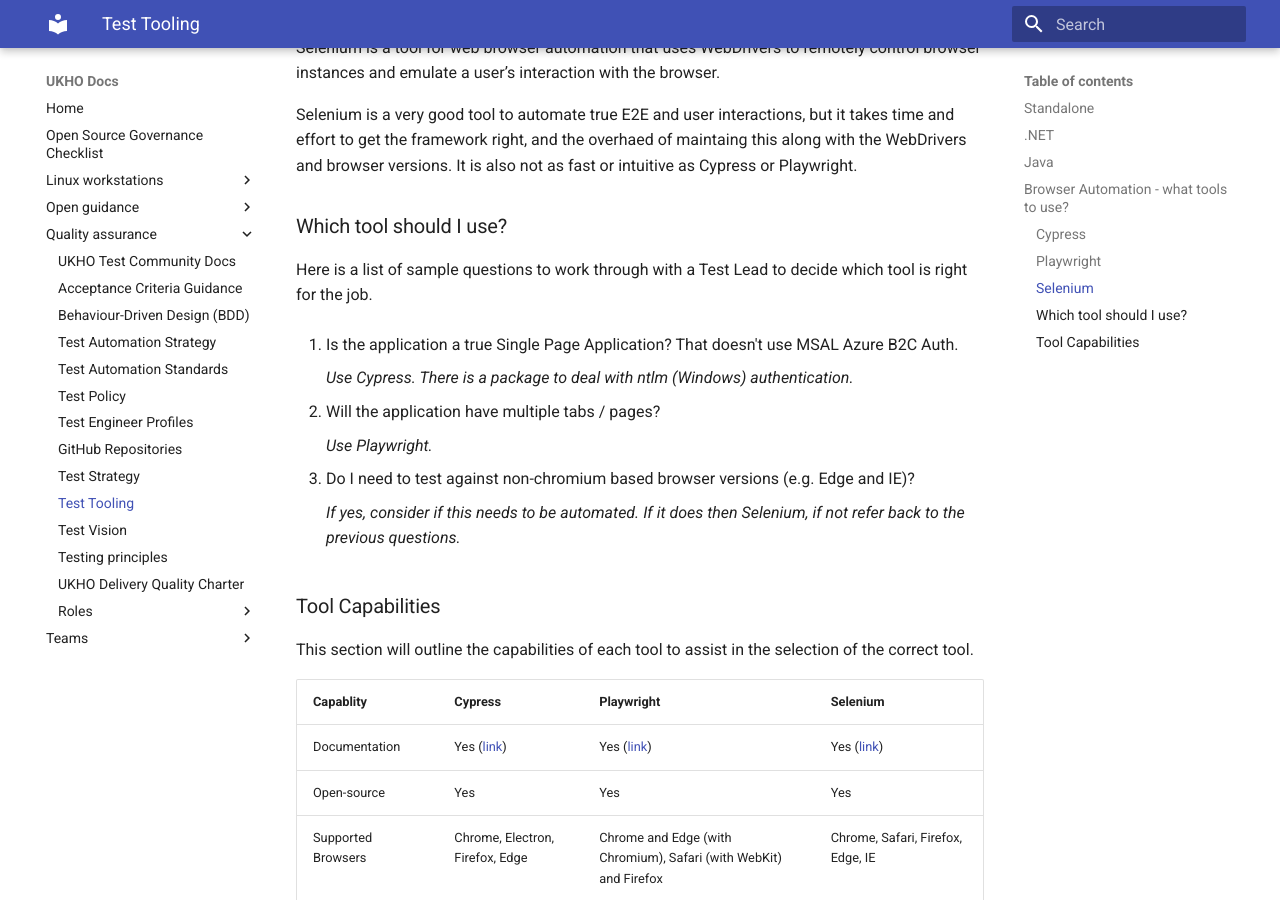
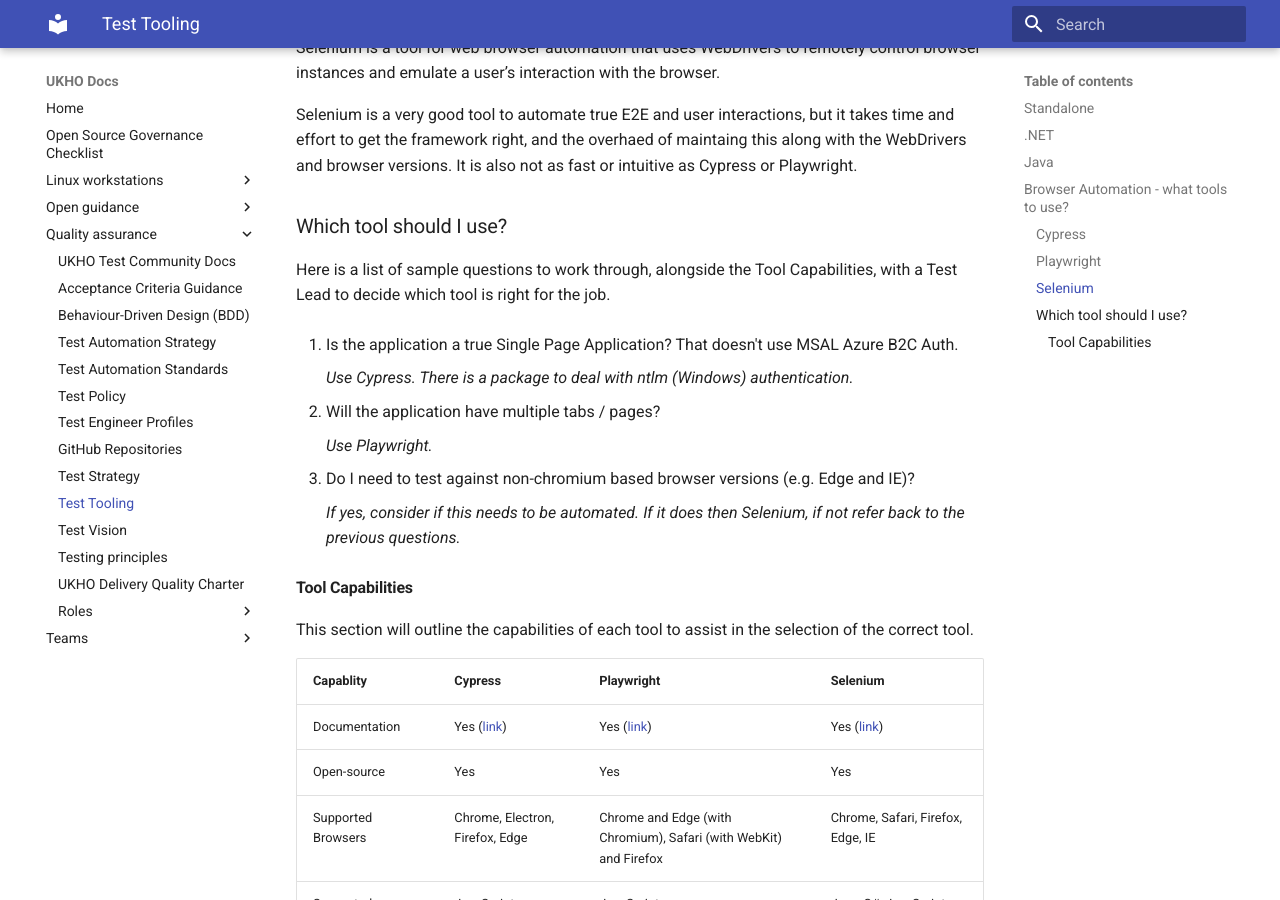
Before and after one commit to UKHO/docs, an MkDocs documentation site: the page built from docs/quality-assurance/test-tooling.md, in a window 1280 px wide and 900 px high, scrolled down 2662 px. Built offline with MkDocs 1.6.1 and Material for MkDocs 9.7.7, drawn with Linux system fonts in a browser that asks for light colours.

Commit message:
Update working in tool selection section

```diff
--- a/docs/quality-assurance/test-tooling.md
+++ b/docs/quality-assurance/test-tooling.md
@@ -54,7 +54,7 @@ Selenium is a tool for web browser automation that uses WebDrivers to remotely c
 Selenium is a very good tool to automate true E2E and user interactions, but it takes time and effort to get the framework right, and the overhaed of maintaing this along with the WebDrivers and browser versions. It is also not as fast or intuitive as Cypress or Playwright.
 
 ### Which tool should I use?
-Here is a list of sample questions to work through with a Test Lead to decide which tool is right for the job.
+Here is a list of sample questions to work through, alongside the Tool Capabilities, with a Test Lead to decide which tool is right for the job.
 
 1. Is the application a true Single Page Application? That doesn't use MSAL Azure B2C Auth.
 
@@ -70,7 +70,7 @@ Here is a list of sample questions to work through with a Test Lead to decide wh
 
       *If yes, consider if this needs to be automated. If it does then Selenium, if not refer back to the previous questions.*
 
-### Tool Capabilities
+#### Tool Capabilities
 This section will outline the capabilities of each tool to assist in the selection of the correct tool.
 
 |Capablity|Cypress|Playwright|Selenium|
```
